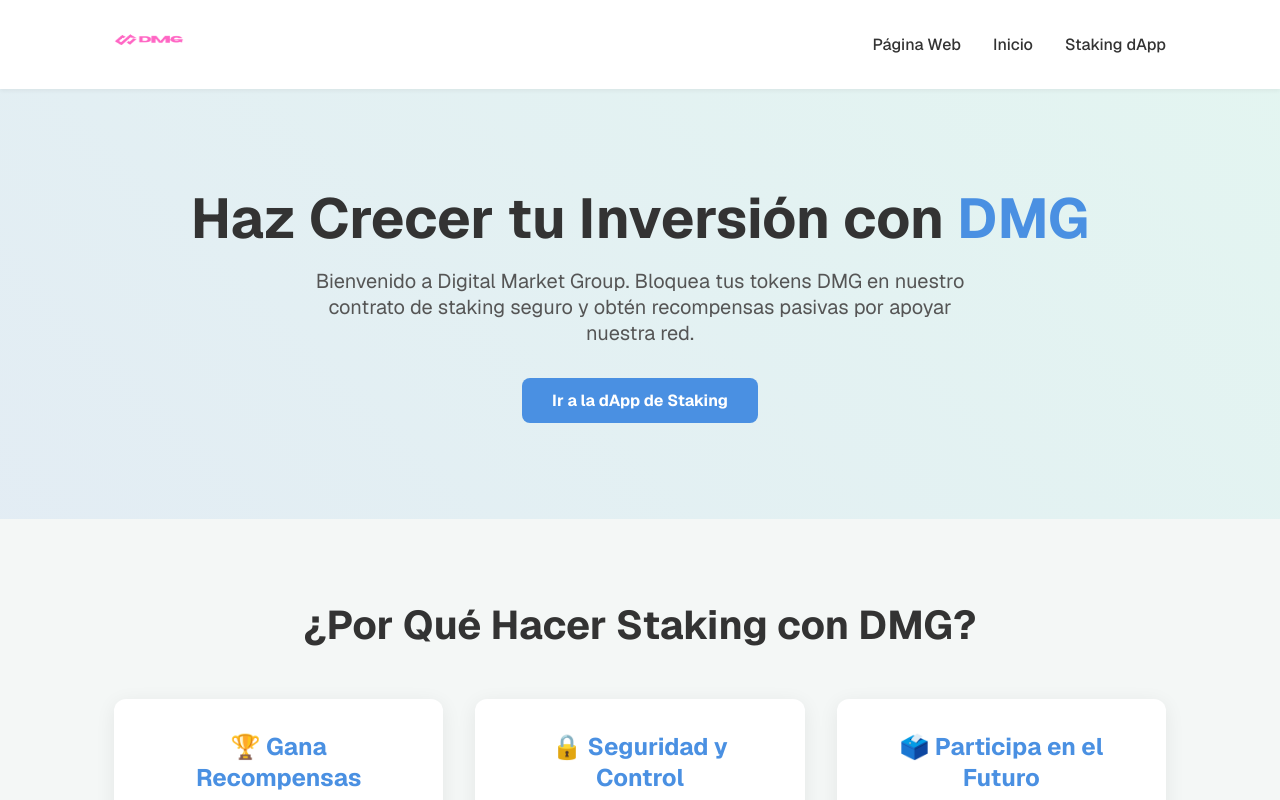
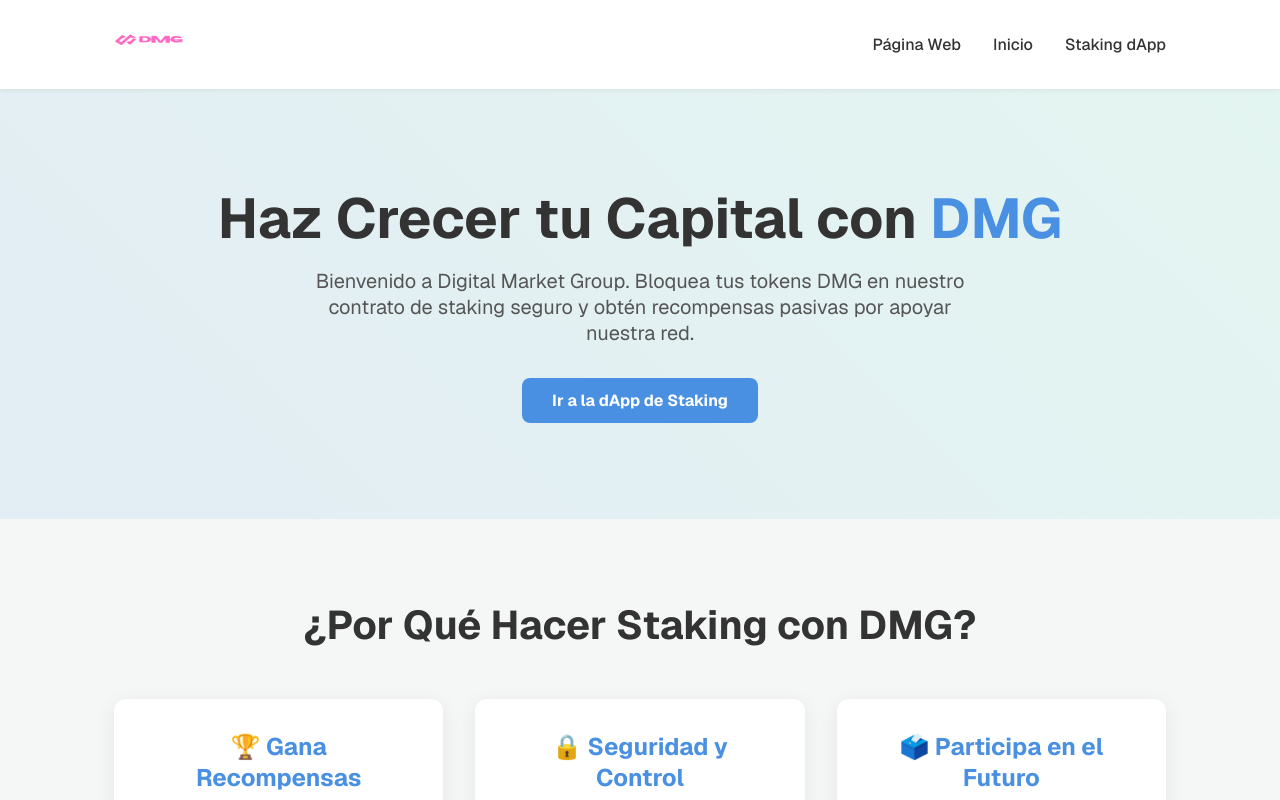
Before and after one commit to devx-git/dmg-staking-frontend, a Next.js app: page / in a window 1280 px wide. Shown: the top 800 px of the page. Built offline with nearby package versions, Linux system fonts and the light colour scheme.

Commit message:
terminos

```diff
--- a/pages/index.js
+++ b/pages/index.js
@@ -43,7 +43,7 @@ export default function Home() {
         {/* Sección del Héroe */}
         <header className={styles.hero}>
           <div className="container">
-            <h1 className={styles.heroTitle}>Haz Crecer tu Inversión con <span className={styles.highlight}>DMG</span></h1>
+            <h1 className={styles.heroTitle}>Haz Crecer tu Capital con <span className={styles.highlight}>DMG</span></h1>
             <p className={styles.heroSubtitle}>
               Bienvenido a Digital Market Group. Bloquea tus tokens DMG en nuestro contrato de staking seguro y obtén recompensas pasivas por apoyar nuestra red.
             </p>
```
